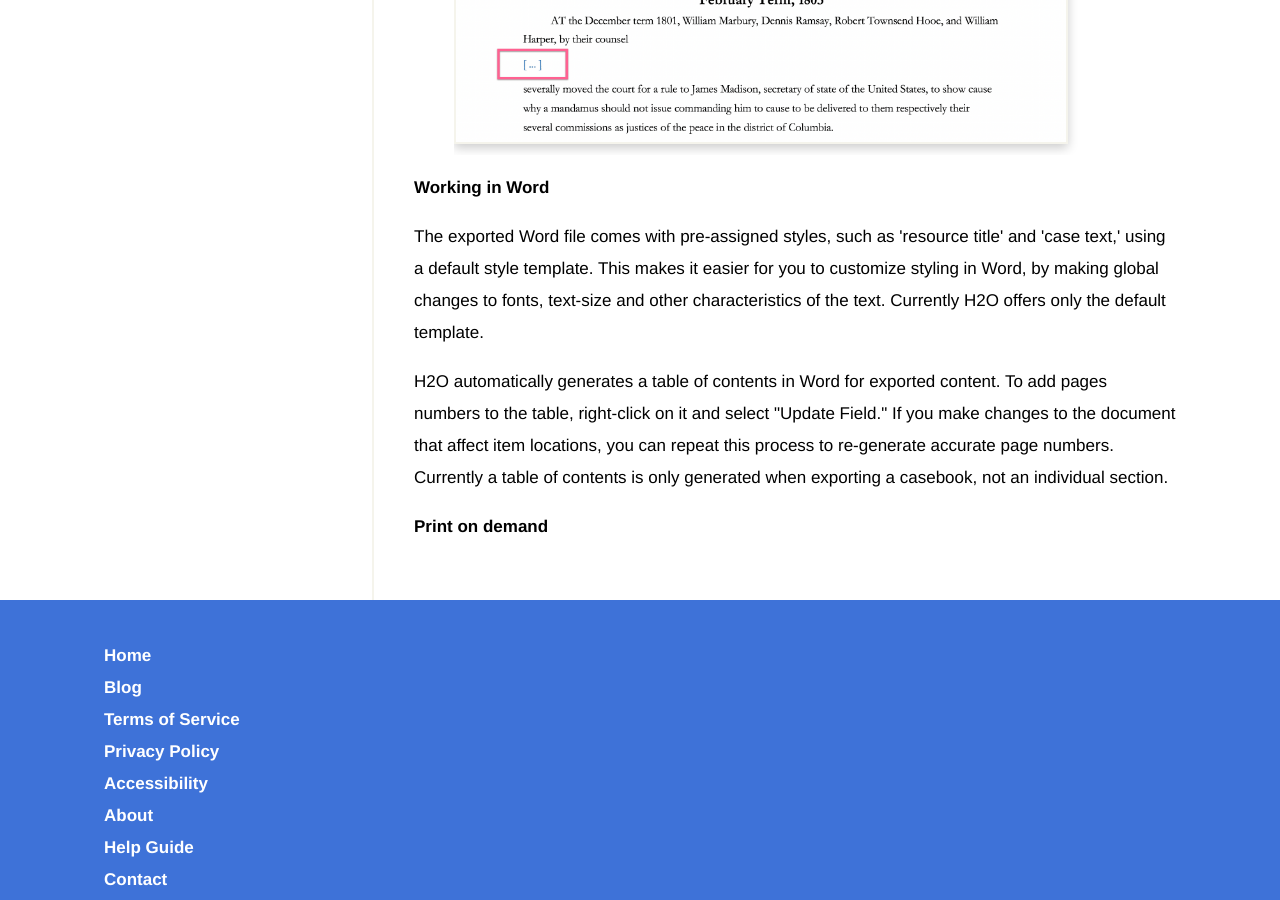
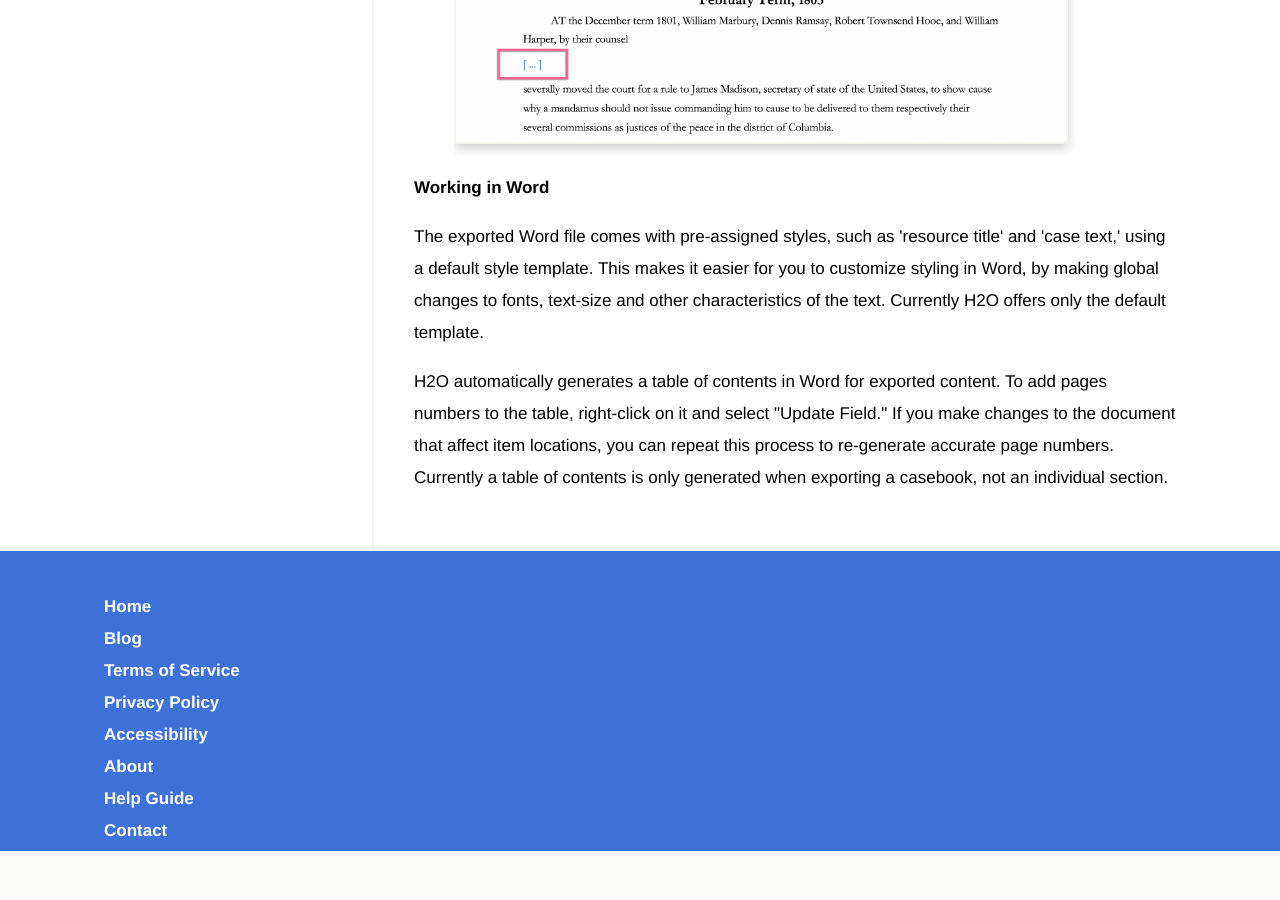
Before and after one commit to harvard-lil/h2o-static, a Jekyll site: the page built from app/printing-casebooks.html, in a window 1280 px wide and 900 px high, scrolled down 2837 px. Built offline with Jekyll 4.4.1, drawn with Linux system fonts in a browser that asks for light colours; comment, search, counter and statistics services are not loaded; after the commit the page ends 3688 px from its top, so only the background shows below that.

Commit message:
Remove a heading with no content
Submitting more help guide updates next week, but for now wanted to correct this error.

```diff
--- a/app/printing-casebooks.html
+++ b/app/printing-casebooks.html
@@ -85,6 +85,4 @@ sharing-image: images/h2o-logo.svg
     <p>The exported Word file comes with pre-assigned styles, such as 'resource title' and 'case text,' using a default style template. This makes it easier for you to customize styling in Word, by making global changes to fonts, text-size and other characteristics of the text. Currently H2O offers only the default template.</p>
     <p>H2O automatically generates a table of contents in Word for exported content. To add pages numbers to the table, right-click on it and select "Update Field." If you make changes to the document that affect item locations, you can repeat this process to re-generate accurate page numbers. Currently a table of contents is only generated when exporting a casebook, not an individual section.</p>
 
-    <h3 id="print-on-demand">Print on demand</h3>
-
 </main>
```
